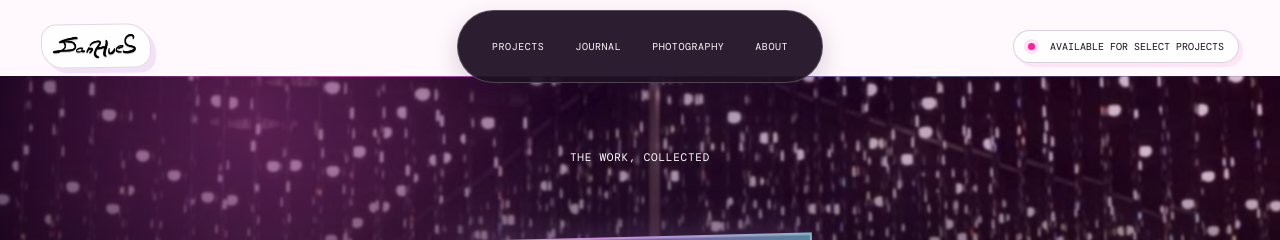
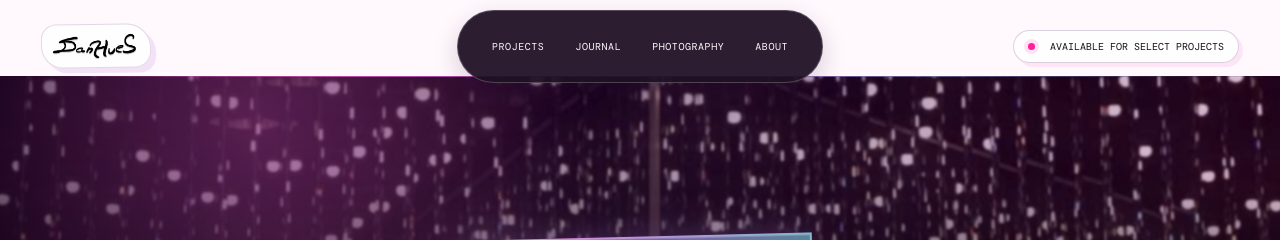
Before and after one commit to DanHues/creative-portfolio, a Next.js app: page /archive in a window 1280 px wide. Shown: the top 240 px of the page. Built offline with nearby package versions, Linux system fonts and the light colour scheme; a web font is replaced by a local one.

Commit message:
Disable Firefox parallax compositing

```diff
--- a/components/project-hero.tsx
+++ b/components/project-hero.tsx
@@ -12,6 +12,10 @@ export function ProjectHero({ basePath }: { basePath: string }) {
   useEffect(() => {
     const hero = heroRef.current;
     if (!hero) return;
+    if (navigator.userAgent.includes("Firefox")) {
+      hero.style.setProperty("--project-parallax", "0px");
+      return;
+    }
 
     const reducedMotion = window.matchMedia(
       "(prefers-reduced-motion: reduce)",
@@ -69,7 +73,6 @@ export function ProjectHero({ basePath }: { basePath: string }) {
         <div className="project-parallax-art" />
       </div>
       <div className="project-intro-copy">
-        <p className="eyebrow">The work, collected</p>
         <h1>Projects</h1>
       </div>
     </section>
```
